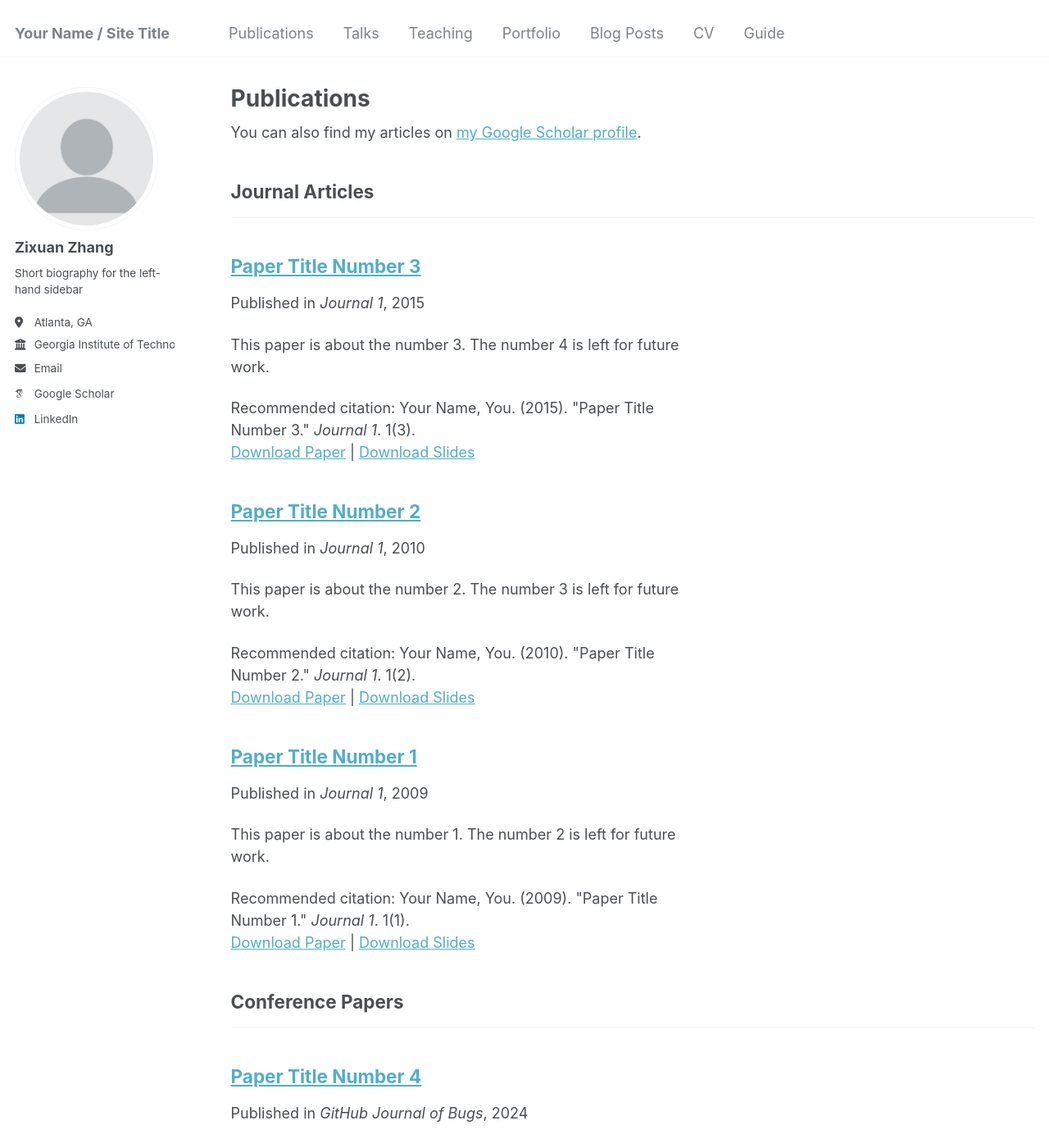
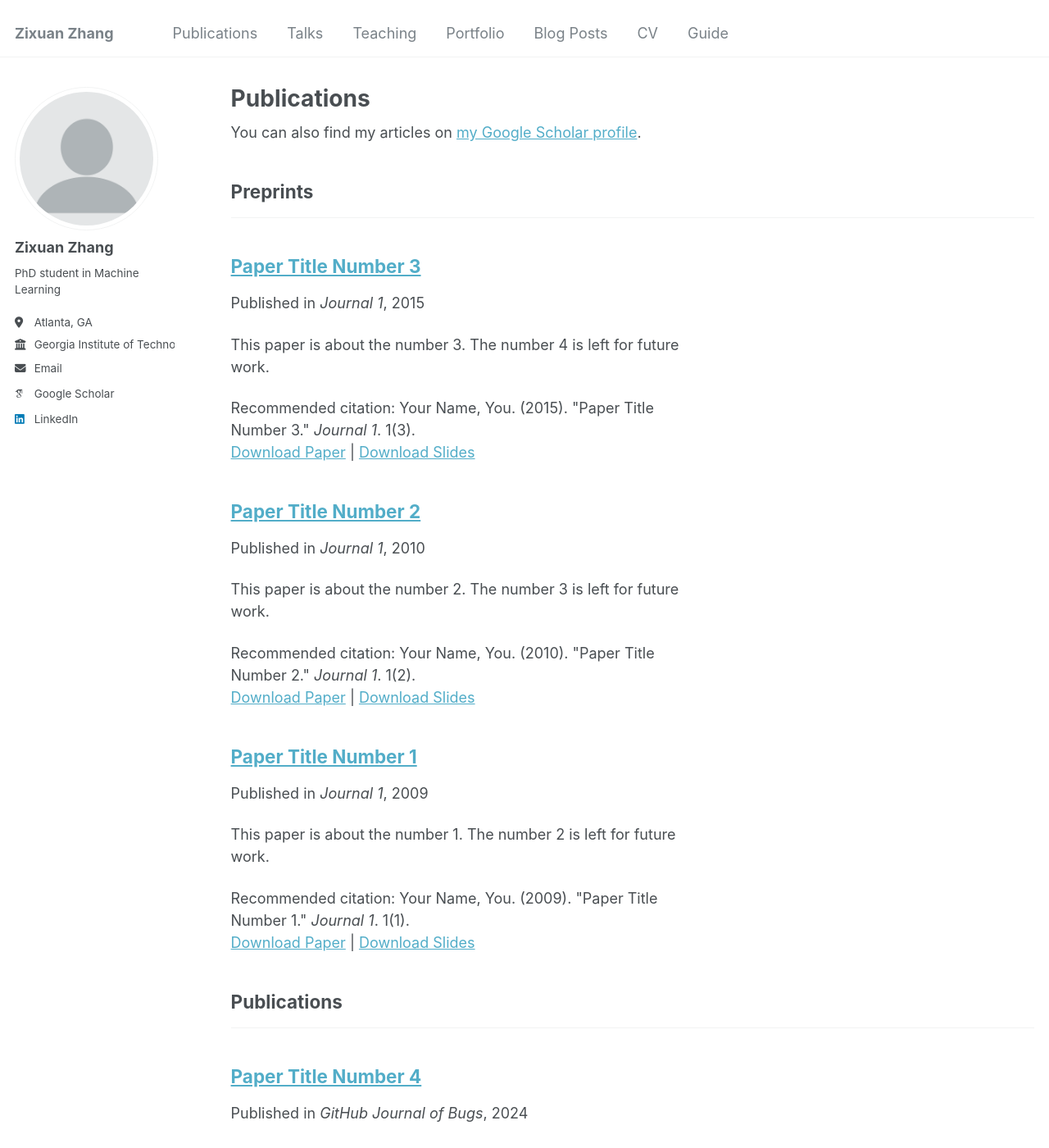
Before and after one commit to ZixuanZZhang/zixuanzzhang.github.io, a Jekyll site: the page built from _pages/publications.html, in a window 1280 px wide and 1400 px high. Shown: the whole window at 82% size. Built offline with Jekyll 4.4.1, drawn with Linux system fonts in a browser that asks for light colours; some web fonts are replaced.

Commit message:
Update _config.yml

```diff
--- a/_config.yml
+++ b/_config.yml
@@ -8,7 +8,7 @@
 
 # Basic Site Settings
 locale                   : "en-US"
-title                    : "Your Name / Site Title"
+title                    : "Zixuan Zhang"
 title_separator          : "-"
 name                     : &name "Your Name"
 description              : &description "personal description"
@@ -24,11 +24,11 @@ author:
   avatar           : "profile.png"
   name             : "Zixuan Zhang"
   pronouns         : # example: "she/her"
-  bio              : "Short biography for the left-hand sidebar"
+  bio              : "PhD student in Machine Learning"
   location         : "Atlanta, GA"
   employer         : "Georgia Institute of Technology"
   uri              : # URL
-  email            : "zzhang3105@example.org"
+  email            : "zzhang3105@gatech.edu"
 
   # Academic websites
   arxiv            : # URL - Update with the correct link to your profile
@@ -58,7 +58,7 @@ author:
   keybase          : # Username
   instagram        : # Username
   lastfm           : # Username
-  linkedin         : "www.linkedin.com/in/zixuan-z-zhang"# Username
+  linkedin         : "zixuan-z-zhang" # Username
   mastodon         : # URL
   medium           : # URL
   pinterest        : # Username
@@ -79,9 +79,9 @@ publication_category:
   books:
     title: 'Books'
   manuscripts:
-    title: 'Journal Articles'
+    title: 'Preprints'
   conferences:
-    title: 'Conference Papers'
+    title: 'Publications'
 
 # Site Settings
 teaser                   :  # filename of teaser fallback teaser image placed in /images/, .e.g. "500x300.png"
```
